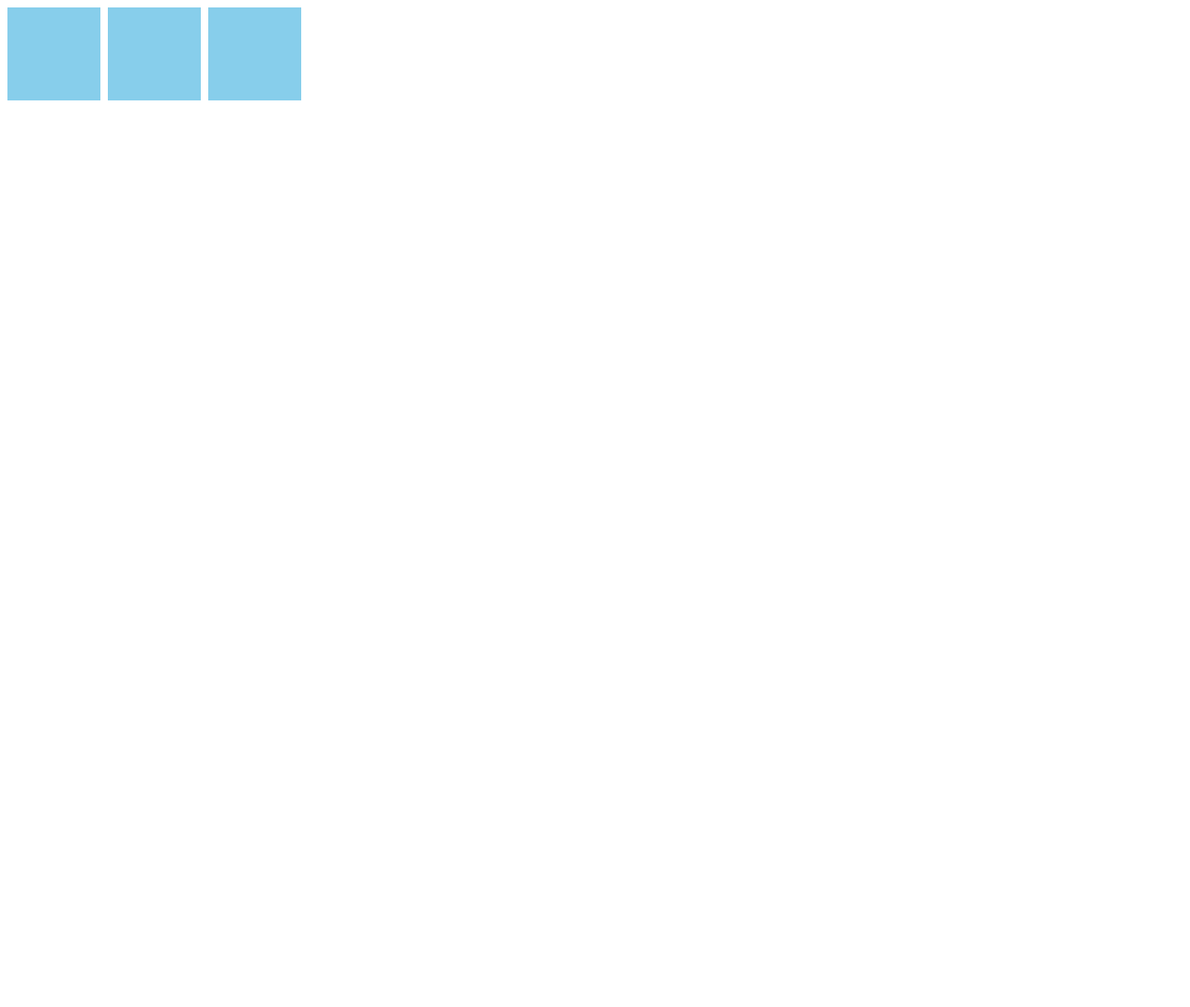
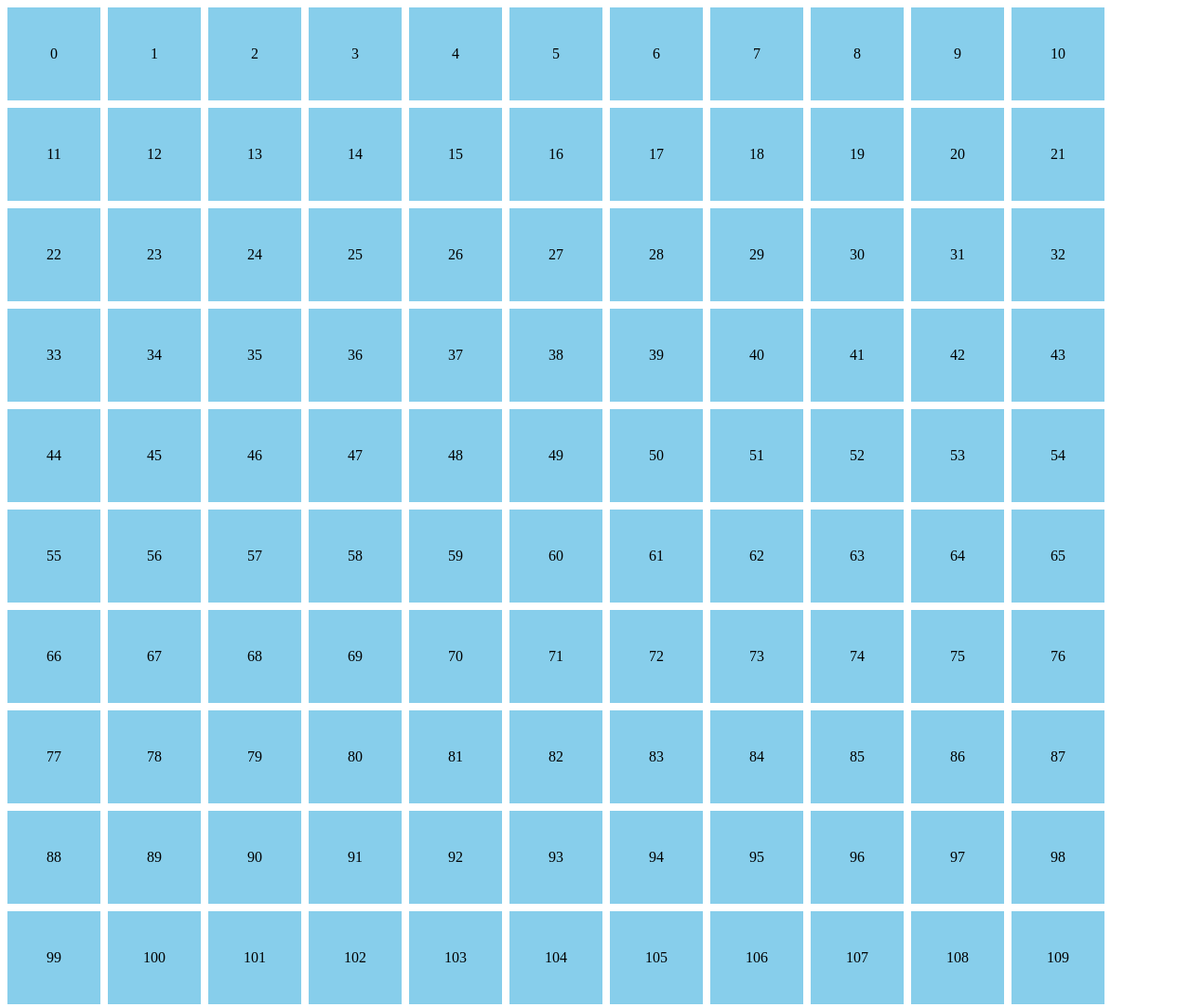
Before and after one commit to Ryo-15/MyJSpractice, a plain HTML site: page index.html in a window 1280 px wide. Shown: the top 1083 px of the page at 93% size. Before the commit the page ends 800 px from the top, so only its background shows below. Drawn offline with Linux system fonts and the light colour scheme.

Commit message:
[finish]lesson9

```diff
--- a/index.html
+++ b/index.html
@@ -16,6 +16,9 @@
       cursor: pointer;
       transition: 0.8s;
       margin: 0 8px 8px 0;
+      text-align: center;
+      line-height: 100px;
+
     }
     .circle {
       background: pink;
@@ -25,32 +28,21 @@
   </style>
 </head>
 <body>
-  <div class="box" id="target1"></div>
-  <div class="box" id="target2"></div>
-  <div class="box" id="target3"></div>
 
   <script>
     'use strict';
 
-    const target1 = document.getElementById('target1')
-    const target2 = document.getElementById('target2')
-    const target3 = document.getElementById('target3')
+    for(let i = 0; i < 1000; i++) {
+      const div = document.createElement('div');
+      div.classList.add('box');
+      div.textContent = i;
 
-    target1.addEventListener('click', ()=>{
-      // document.getElementById('target').style.background = 'pink';
-      // document.getElementById('target').style.borderRadius = '50%';
-      target1.classList.toggle('circle')
-    });
-    target2.addEventListener('click', ()=>{
-      // document.getElementById('target').style.background = 'pink';
-      // document.getElementById('target').style.borderRadius = '50%';
-      target2.classList.toggle('circle')
-    });
-    target3.addEventListener('click', ()=>{
-      // document.getElementById('target').style.background = 'pink';
-      // document.getElementById('target').style.borderRadius = '50%';
-      target3.classList.toggle('circle')
-    });
+      div.addEventListener('click', () => {
+        div.classList.toggle('circle');
+      });
+
+      document.body.appendChild(div);
+    }
   </script>
 </body>
 </html>
```
